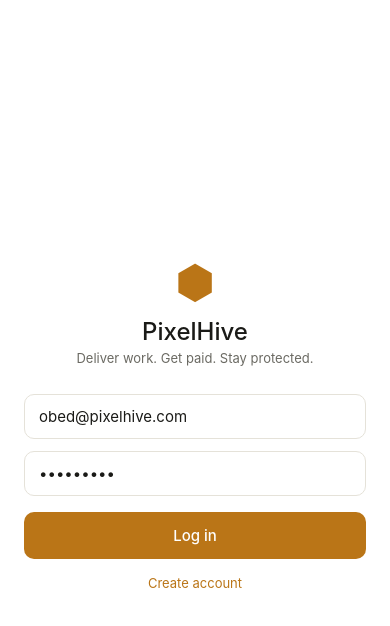
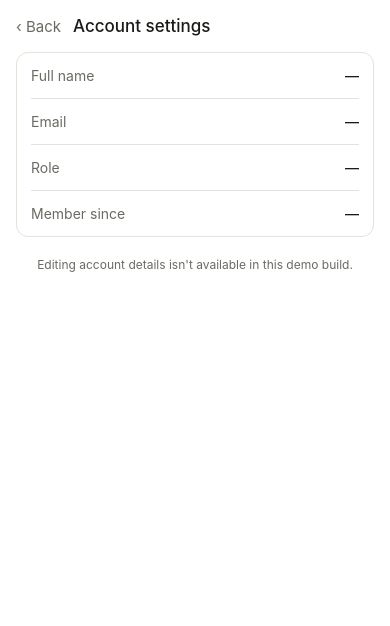
Before and after one commit to Obed-99/PIXELHIVE-FRONTEND, a React Native app in the folder mobile/: screen /AccountSettings in a window 390 px wide. Shown: the top 626 px of the page. Built offline with nearby package versions, Linux system fonts and the light colour scheme.

Commit message:
Fix header avatar initials and make Account settings work
- Header avatar now shows the logged-in user's initials (was hardcoded OO)
- Add shared initials() helper in theme
- Account settings row now opens a real screen showing name, email,
  role and member-since (was a dead row)

```diff
--- a/mobile/App.tsx
+++ b/mobile/App.tsx
@@ -12,6 +12,7 @@ import ChatScreen from './src/screens/ChatScreen';
 import NotificationsScreen from './src/screens/NotificationsScreen';
 import ProfileScreen from './src/screens/ProfileScreen';
 import SignupScreen from './src/screens/SignupScreen';
+import AccountSettingsScreen from './src/screens/AccountSettingsScreen';
 
 // The list of screens and the data each one receives.
 export type RootStackParamList = {
@@ -25,6 +26,7 @@ export type RootStackParamList = {
   Chat: { projectId: number; title: string };
   Notifications: undefined;
   Profile: undefined;
+  AccountSettings: undefined;
 };
 
 const Stack = createNativeStackNavigator<RootStackParamList>();
@@ -45,6 +47,7 @@ export default function App() {
           <Stack.Screen name="Chat" component={ChatScreen} />
           <Stack.Screen name="Notifications" component={NotificationsScreen} />
           <Stack.Screen name="Profile" component={ProfileScreen} />
+          <Stack.Screen name="AccountSettings" component={AccountSettingsScreen} />
         </Stack.Navigator>
       </NavigationContainer>
     </SafeAreaProvider>
--- a/mobile/src/api.ts
+++ b/mobile/src/api.ts
@@ -7,6 +7,7 @@ export type User = {
   email: string;
   fullName: string;
   role: string;
+  createdAt?: string;
 };
 
 export type Project = {
--- /dev/null
+++ b/mobile/src/screens/AccountSettingsScreen.tsx
@@ -0,0 +1,77 @@
+import { View, Text, StyleSheet, TouchableOpacity } from 'react-native';
+import { SafeAreaView } from 'react-native-safe-area-context';
+import { colors } from '../theme';
+import { getCurrentUser } from '../auth';
+
+function formatDate(iso?: string): string {
+  if (!iso) return '—';
+  const d = new Date(iso);
+  if (isNaN(d.getTime())) return '—';
+  return d.toLocaleDateString(undefined, { year: 'numeric', month: 'long', day: 'numeric' });
+}
+
+function cap(s?: string): string {
+  if (!s) return '—';
+  return s.charAt(0).toUpperCase() + s.slice(1);
+}
+
+function Row({ label, value, last }: { label: string; value: string; last?: boolean }) {
+  return (
+    <View style={[styles.row, last && { borderBottomWidth: 0 }]}>
+      <Text style={styles.rowLabel}>{label}</Text>
+      <Text style={styles.rowValue}>{value}</Text>
+    </View>
+  );
+}
+
+export default function AccountSettingsScreen({ navigation }: any) {
+  const me = getCurrentUser();
+
+  return (
+    <SafeAreaView style={styles.safe}>
+      <View style={styles.hd}>
+        <TouchableOpacity onPress={() => navigation.goBack()}>
+          <Text style={styles.back}>‹ Back</Text>
+        </TouchableOpacity>
+        <Text style={styles.title}>Account settings</Text>
+      </View>
+
+      <View style={styles.card}>
+        <Row label="Full name" value={me?.fullName ?? '—'} />
+        <Row label="Email" value={me?.email ?? '—'} />
+        <Row label="Role" value={cap(me?.role)} />
+        <Row label="Member since" value={formatDate(me?.createdAt)} last />
+      </View>
+
+      <Text style={styles.note}>
+        Editing account details isn't available in this demo build.
+      </Text>
+    </SafeAreaView>
+  );
+}
+
+const styles = StyleSheet.create({
+  safe: { flex: 1, backgroundColor: colors.bg },
+  hd: { flexDirection: 'row', alignItems: 'center', gap: 12, padding: 16, paddingBottom: 8 },
+  back: { color: colors.textMuted, fontSize: 15 },
+  title: { fontSize: 17, fontWeight: '500', color: colors.text },
+  card: {
+    marginHorizontal: 16,
+    marginTop: 8,
+    borderWidth: 1,
+    borderColor: colors.border,
+    borderRadius: 12,
+    paddingHorizontal: 14,
+  },
+  row: {
+    flexDirection: 'row',
+    justifyContent: 'space-between',
+    alignItems: 'center',
+    paddingVertical: 14,
+    borderBottomWidth: 1,
+    borderBottomColor: colors.border,
+  },
+  rowLabel: { fontSize: 14, color: colors.textMuted },
+  rowValue: { fontSize: 14, color: colors.text, fontWeight: '500', flexShrink: 1, textAlign: 'right', paddingLeft: 12 },
+  note: { fontSize: 12, color: colors.textMuted, textAlign: 'center', marginTop: 20, paddingHorizontal: 24 },
+});
--- a/mobile/src/screens/ProfileScreen.tsx
+++ b/mobile/src/screens/ProfileScreen.tsx
@@ -43,10 +43,10 @@ export default function ProfileScreen({ navigation }: any) {
           <Text style={styles.rowText}>Notifications</Text>
           <Text style={styles.chev}>›</Text>
         </TouchableOpacity>
-        <View style={styles.row}>
+        <TouchableOpacity style={styles.row} onPress={() => navigation.navigate('AccountSettings')}>
           <Text style={styles.rowText}>Account settings</Text>
           <Text style={styles.chev}>›</Text>
-        </View>
+        </TouchableOpacity>
       </View>
 
       <View style={styles.footer}>
--- a/mobile/src/screens/ProjectsScreen.tsx
+++ b/mobile/src/screens/ProjectsScreen.tsx
@@ -8,8 +8,9 @@ import {
   TouchableOpacity,
 } from 'react-native';
 import { SafeAreaView } from 'react-native-safe-area-context';
-import { colors, formatMoney } from '../theme';
+import { colors, formatMoney, initials } from '../theme';
 import { getProjects, Project } from '../api';
+import { getCurrentUser } from '../auth';
 
 function statusColors(status: string) {
   if (status === 'draft') return { bg: colors.grayTint, fg: colors.gray };
@@ -37,7 +38,7 @@ export default function ProjectsScreen({ navigation }: any) {
             <Text style={styles.bell}>🔔</Text>
           </TouchableOpacity>
           <TouchableOpacity style={styles.avatar} onPress={() => navigation.navigate('Profile')}>
-            <Text style={styles.avatarText}>OO</Text>
+            <Text style={styles.avatarText}>{initials(getCurrentUser()?.fullName)}</Text>
           </TouchableOpacity>
         </View>
       </View>
--- a/mobile/src/theme.ts
+++ b/mobile/src/theme.ts
@@ -20,3 +20,15 @@ export function formatMoney(n: number | null | undefined): string {
   const v = Number(n ?? 0);
   return v.toFixed(0).replace(/\B(?=(\d{3})+(?!\d))/g, ',');
 }
+
+// Initials from a full name: "Obed Opoku Junior" -> "OO"
+export function initials(name?: string | null): string {
+  if (!name) return '?';
+  return name
+    .trim()
+    .split(/\s+/)
+    .map((w) => w[0])
+    .slice(0, 2)
+    .join('')
+    .toUpperCase();
+}
```
